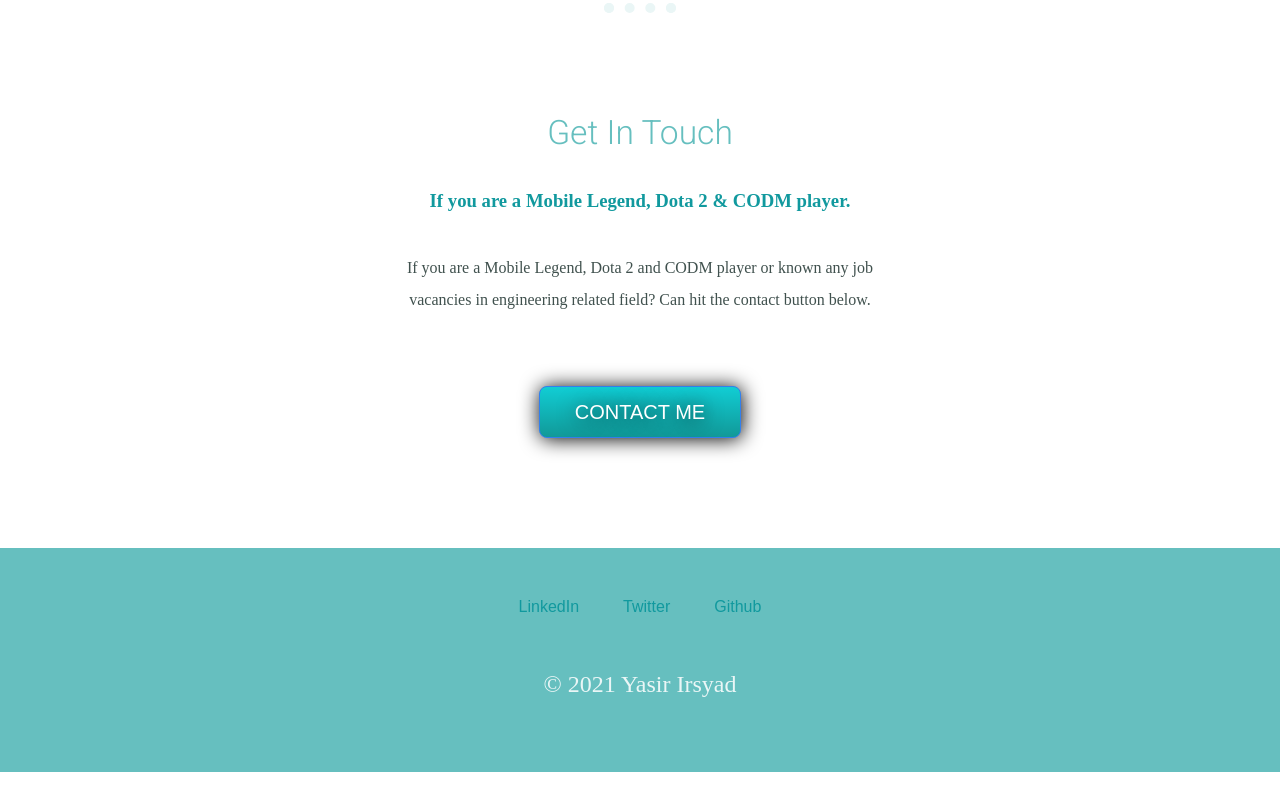
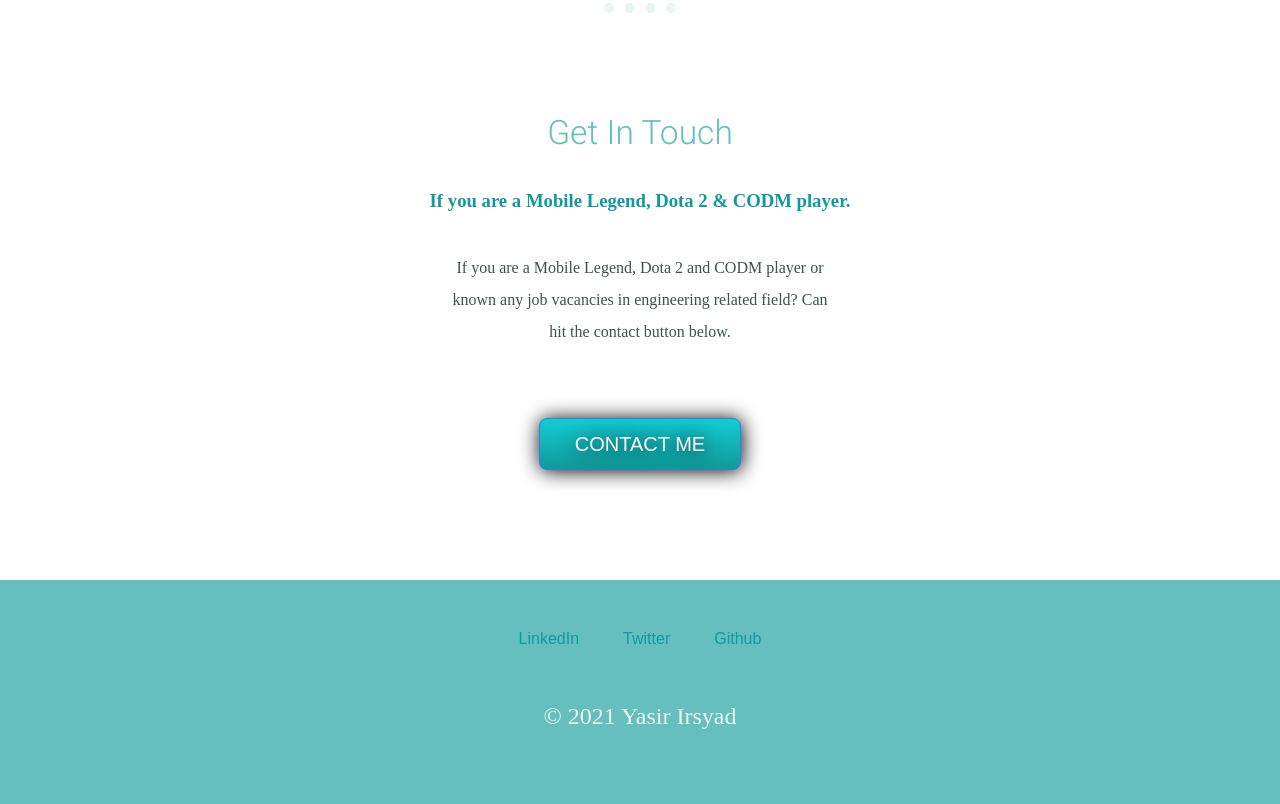
Before and after one commit to YasirIrsyad/yasir-irsyad-cv, a plain HTML site: page index.html in a window 1280 px wide. Shown: the part 2080-2884 px from the top of the page. Before the commit the page ends 2852 px from the top, so only its background shows below. Drawn offline with Linux system fonts and the light colour scheme.

Commit message:
Add files via upload

```diff
--- a/css/styles.css
+++ b/css/styles.css
@@ -108,7 +108,7 @@ a:hover{
 }
 
 .contact-message{
-  width: 40%;
+  width: 30%;
   margin: 40px auto 60px auto;
 }
 
@@ -132,6 +132,7 @@ a:hover{
    line-height: 50px;
    color: #FFFFFF;
    font-family: Arial;
+   font-weight: bolder;
    width: 200px;
    font-size: 20px;
    font-weight: 100;
```
